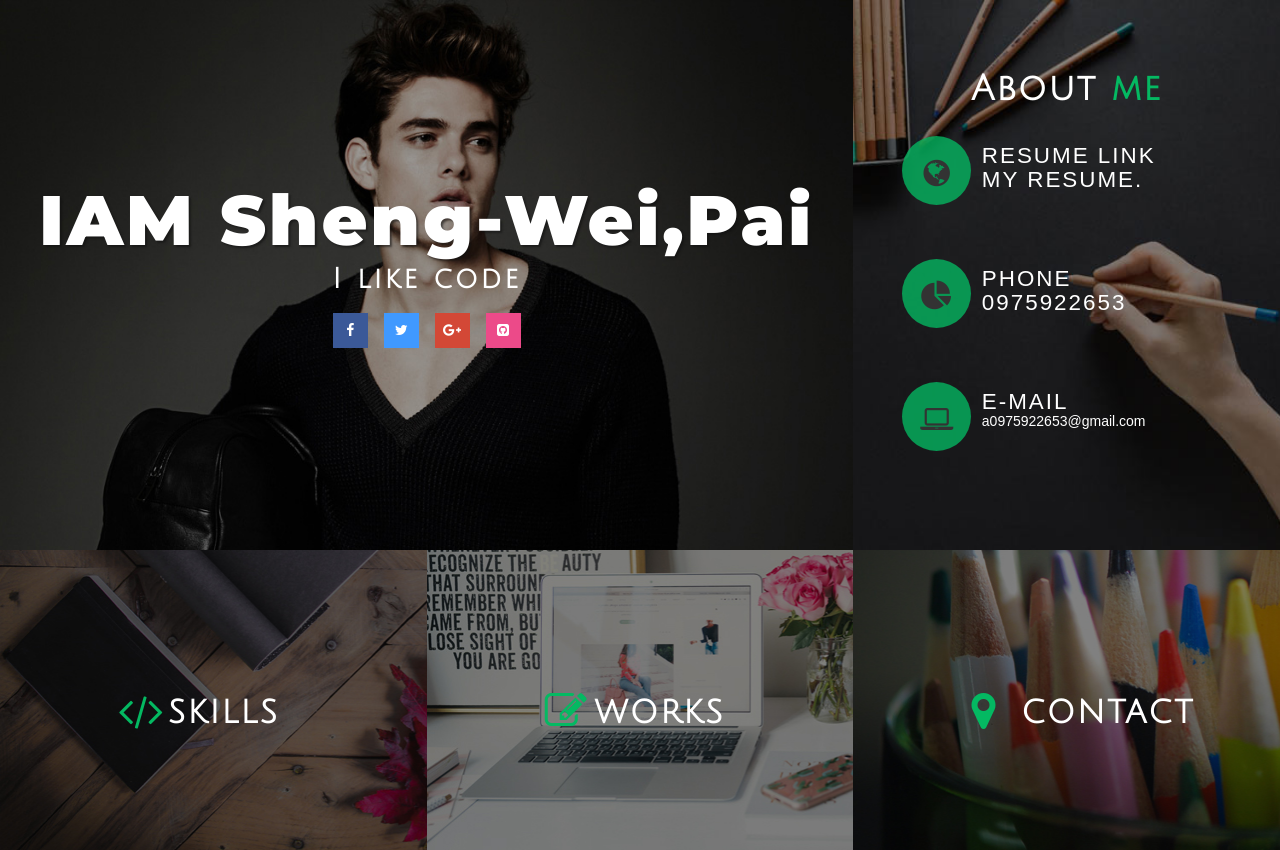
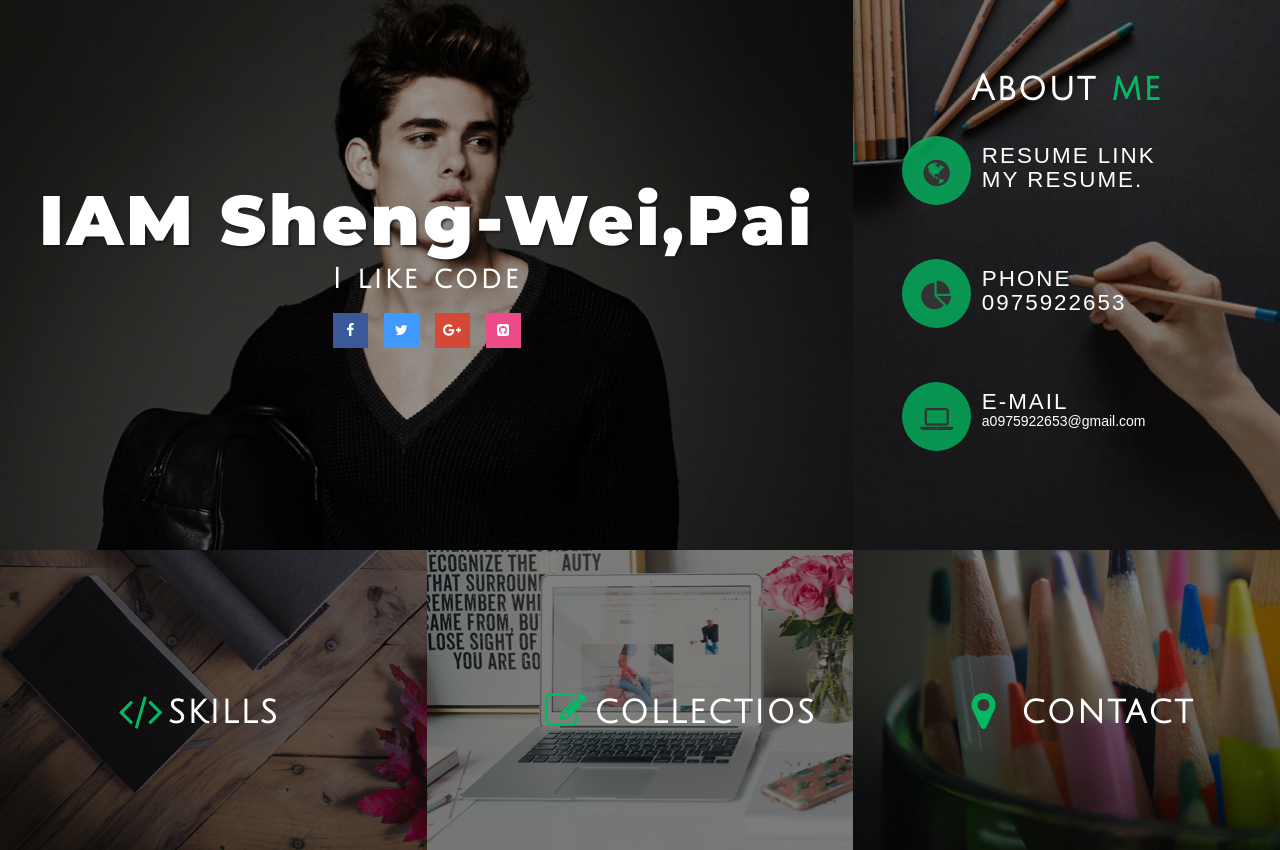
Before and after one commit to PAISHENGWEI/N-Collection, a plain HTML site: page index.html in a window 1280 px wide. Drawn offline with Linux system fonts and the light colour scheme.

Commit message:
collections

```diff
--- a/index.html
+++ b/index.html
@@ -116,7 +116,7 @@ License URL: http://creativecommons.org/licenses/by/3.0/
 				        <i class="fa fa-pencil-square-o" aria-hidden="true"></i>
 				    </div>
 				   <div class="w3-banner-bot_icon_txt">
-				        <a class="book popup-with-zoom-anim button-isi zoomIn animated" data-wow-delay=".5s" href="#small-dialog1">WORKS</a>
+				        <a class="book popup-with-zoom-anim button-isi zoomIn animated" data-wow-delay=".5s" href="#small-dialog1">COLLECTIOS</a>
 		         </div>
 				 <div class="clearfix"></div>
 				  </div>
```
